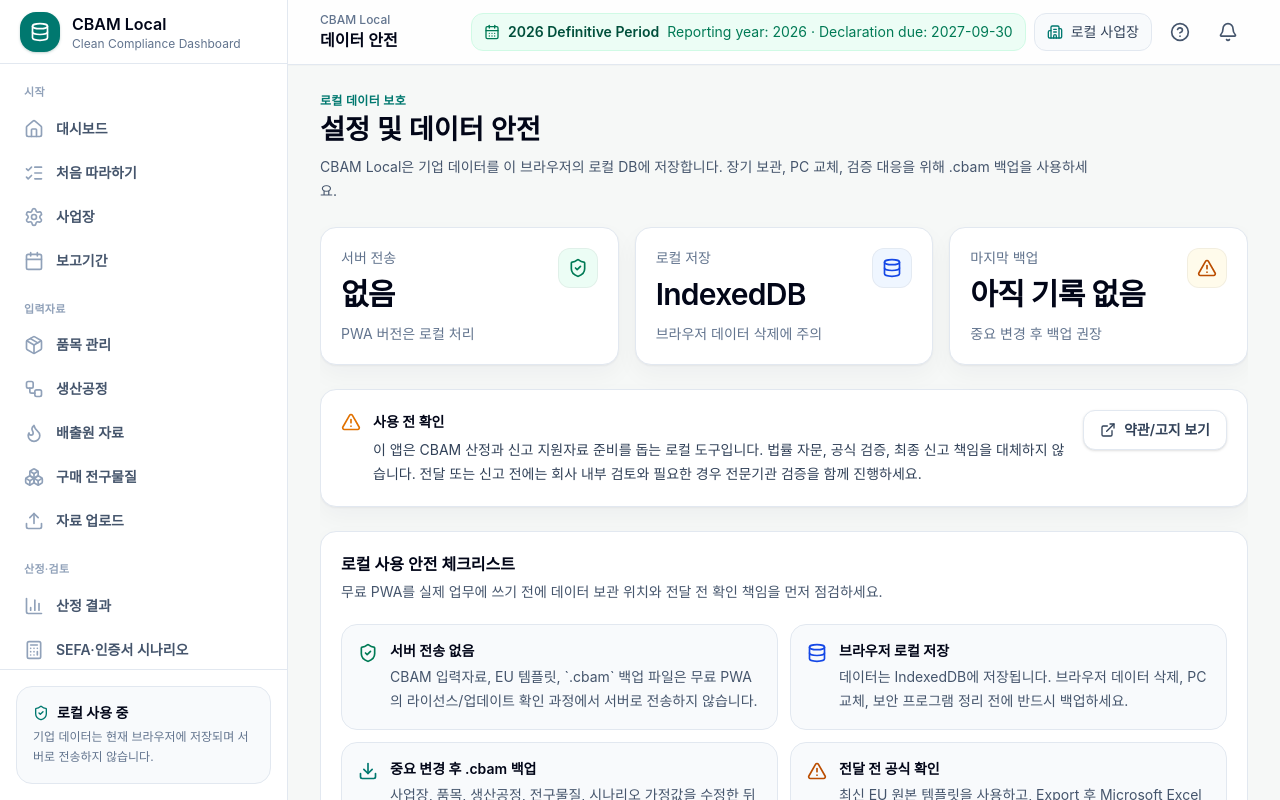
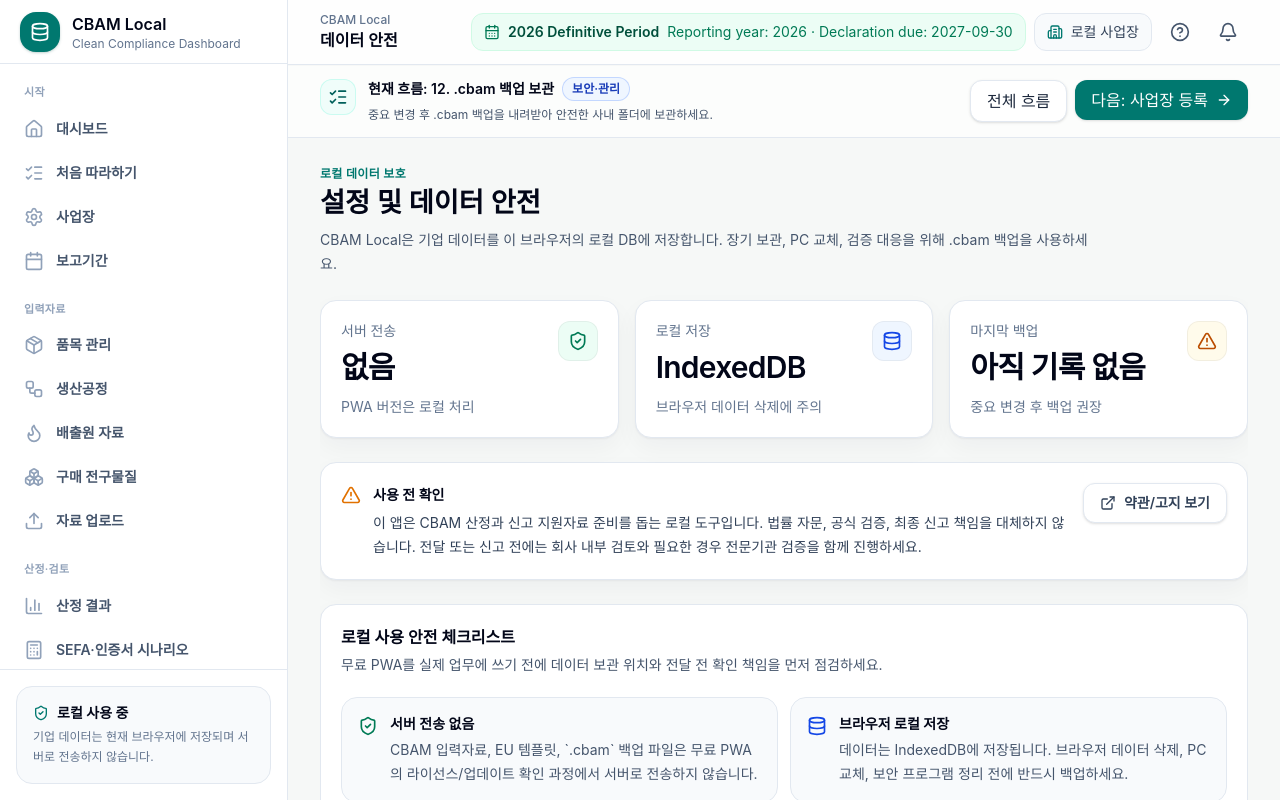
Before and after one commit to neod00/cbam-local-pwa, a Next.js app: page /settings in a window 1280 px wide. Shown: the top 800 px of the page. Built offline with nearby package versions, Linux system fonts and the light colour scheme.

Commit message:
Add workflow route guidance banner

```diff
--- a/scripts/verify-mvp-flow.mjs
+++ b/scripts/verify-mvp-flow.mjs
@@ -3,6 +3,7 @@ import { readFileSync } from 'node:fs';
 
 const sidebar = readFileSync('src/components/Sidebar.tsx', 'utf8');
 const appShell = readFileSync('src/components/AppShell.tsx', 'utf8');
+const workflowRouteBanner = readFileSync('src/components/WorkflowRouteBanner.tsx', 'utf8');
 const layout = readFileSync('src/app/layout.tsx', 'utf8');
 const dashboard = readFileSync('src/app/page.tsx', 'utf8');
 const guidePage = readFileSync('src/app/guide/page.tsx', 'utf8');
@@ -46,6 +47,10 @@ for (const label of ['대시보드', '처음 따라하기', '베타 배포 안
 }
 
 assert.ok(layout.includes('로컬 우선 CBAM 내재배출량 산정 도구'), 'metadata should describe the local-first CBAM tool');
+assert.ok(appShell.includes('WorkflowRouteBanner'), 'app shell should render the current-route workflow banner');
+assert.ok(workflowRouteBanner.includes('현재 흐름'), 'workflow route banner should show the current workflow step');
+assert.ok(workflowRouteBanner.includes('다음:'), 'workflow route banner should link the next workflow step');
+assert.ok(workflowRouteBanner.includes('전체 흐름'), 'workflow route banner should link the guide page');
 assert.ok(dashboard.includes('사업장, 제품, 생산공정, 전구물질'), 'dashboard should describe the core local workflow');
 assert.ok(dashboard.includes('CBAM 신고 지원자료 작업실'), 'dashboard should present the guided workspace');
 assert.ok(dashboard.includes('다음 작업 계속하기'), 'dashboard should expose a next action CTA');
--- a/src/components/AppShell.tsx
+++ b/src/components/AppShell.tsx
@@ -3,6 +3,7 @@
 import Sidebar from '@/components/Sidebar';
 import PeriodBadge from '@/components/PeriodBadge';
 import UpdateNotice from '@/components/UpdateNotice';
+import { WorkflowRouteBanner } from '@/components/WorkflowRouteBanner';
 import { Bell, Building2, CircleHelp } from 'lucide-react';
 import Link from 'next/link';
 import { usePathname } from 'next/navigation';
@@ -65,6 +66,7 @@ export default function AppShell({ children }: { children: ReactNode }) {
                     </div>
                 </header>
                 <UpdateNotice />
+                <WorkflowRouteBanner />
                 <main className="min-w-0 overflow-x-hidden px-4 py-7 pb-24 sm:px-6 lg:px-8 lg:pb-8">
                     <div className="mx-auto w-full min-w-0 max-w-7xl overflow-x-hidden">{children}</div>
                 </main>
--- /dev/null
+++ b/src/components/WorkflowRouteBanner.tsx
@@ -0,0 +1,56 @@
+'use client';
+
+import { getNextWorkflowStep, getWorkflowStepByRoute, workflowGuideSteps } from '@/lib/workflow-guide';
+import { ArrowRight, ListChecks } from 'lucide-react';
+import Link from 'next/link';
+import { usePathname } from 'next/navigation';
+import { Button, StatusBadge } from './ui';
+
+export function WorkflowRouteBanner() {
+    const pathname = usePathname();
+    const currentStep = pathname === '/' ? undefined : getWorkflowStepByRoute(pathname);
+    const isDashboard = pathname === '/';
+
+    if (!isDashboard && !currentStep) {
+        return null;
+    }
+
+    const nextStep = isDashboard ? workflowGuideSteps[0] : getNextWorkflowStep(pathname);
+    const currentLabel = currentStep ? `${currentStep.order}. ${currentStep.title}` : '대시보드';
+    const currentDescription = currentStep
+        ? currentStep.primaryAction
+        : '처음 사용하는 경우 전체 업무 흐름을 먼저 보고 사업장 등록부터 시작하세요.';
+
+    return (
+        <div className="border-b border-slate-200 bg-white/70">
+            <div className="mx-auto flex w-full max-w-7xl flex-col gap-3 px-4 py-3 sm:px-6 lg:flex-row lg:items-center lg:justify-between lg:px-8">
+                <div className="flex min-w-0 items-start gap-3">
+                    <div className="mt-0.5 flex h-9 w-9 flex-none items-center justify-center rounded-xl bg-teal-50 text-teal-800 ring-1 ring-inset ring-teal-100">
+                        <ListChecks className="h-5 w-5" />
+                    </div>
+                    <div className="min-w-0">
+                        <div className="flex min-w-0 flex-wrap items-center gap-2">
+                            <p className="break-words text-sm font-semibold text-slate-950">현재 흐름: {currentLabel}</p>
+                            <StatusBadge tone={currentStep ? 'info' : 'pending'}>{currentStep?.group ?? '시작 전 점검'}</StatusBadge>
+                        </div>
+                        <p className="mt-1 break-words text-xs leading-5 text-slate-600">{currentDescription}</p>
+                    </div>
+                </div>
+
+                <div className="flex flex-wrap gap-2 lg:flex-none">
+                    <Link href="/guide">
+                        <Button type="button" variant="secondary" className="min-h-9 px-3 py-1.5">
+                            전체 흐름
+                        </Button>
+                    </Link>
+                    <Link href={nextStep.route}>
+                        <Button type="button" className="min-h-9 px-3 py-1.5">
+                            다음: {nextStep.title}
+                            <ArrowRight className="ml-2 h-4 w-4" />
+                        </Button>
+                    </Link>
+                </div>
+            </div>
+        </div>
+    );
+}
```
